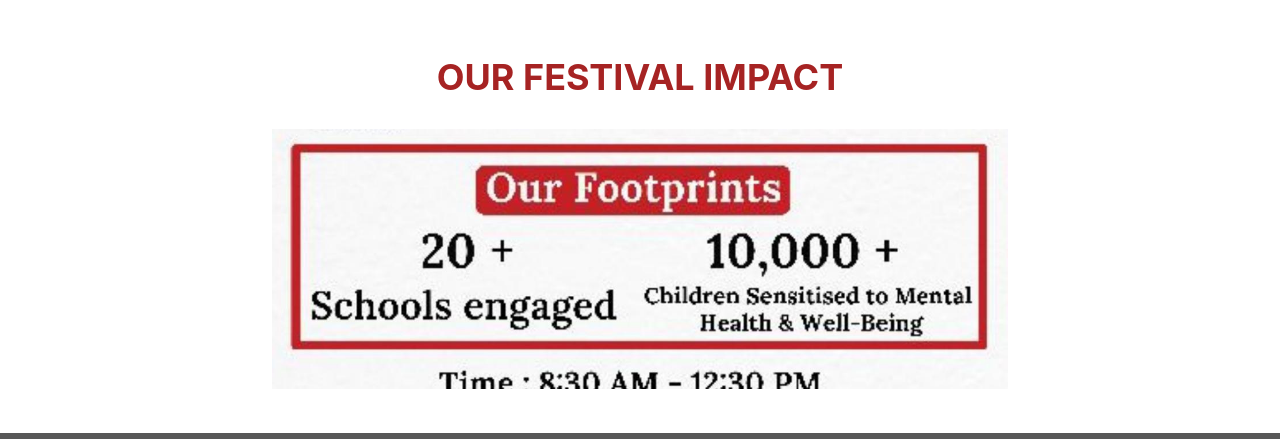
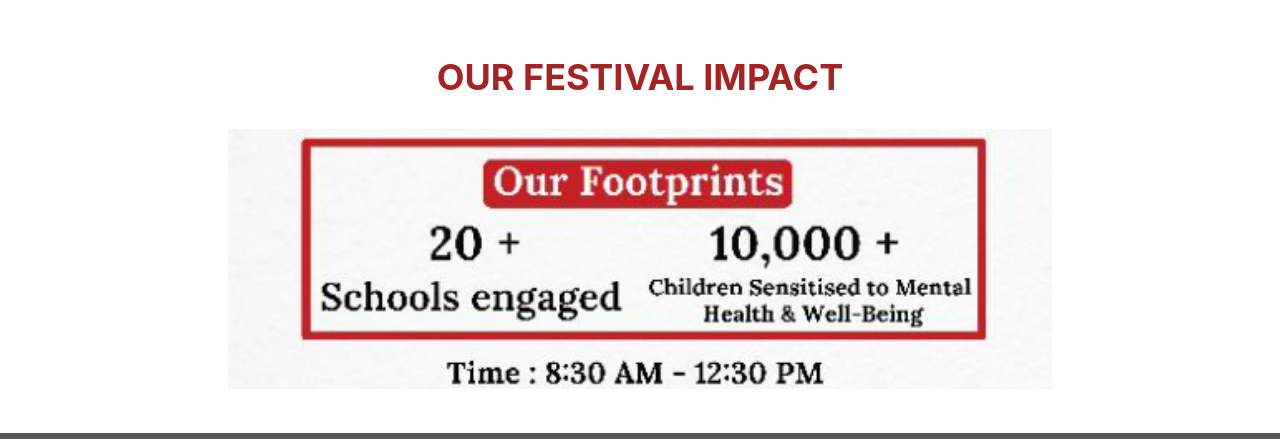
Before and after one commit to Manish-sikar/my-app, a React (Create React App) app: page / in a window 1280 px wide. Shown: the part 2500-2939 px from the top of the page. Built offline with nearby package versions, Linux system fonts and the light colour scheme; grey boxes are pictures that could not be loaded.

Commit message:
Update ImpactPage.jsx

```diff
--- a/src/program/ImpactPage.jsx
+++ b/src/program/ImpactPage.jsx
@@ -92,7 +92,7 @@ const ImpactPage = () => {
         <h2 className="impact-heading">Our Festival Impact</h2>
 
         <div className="impact-image-box">
-          <img src="/assets/WhatsApp Image 2025-11-17 at 17.43.46.jpeg" alt="Our Footprints" />
+          <img src="/assets/Screenshot 2025-11-17 212653.png" alt="Our Footprints" />
         </div>
 
 
```
